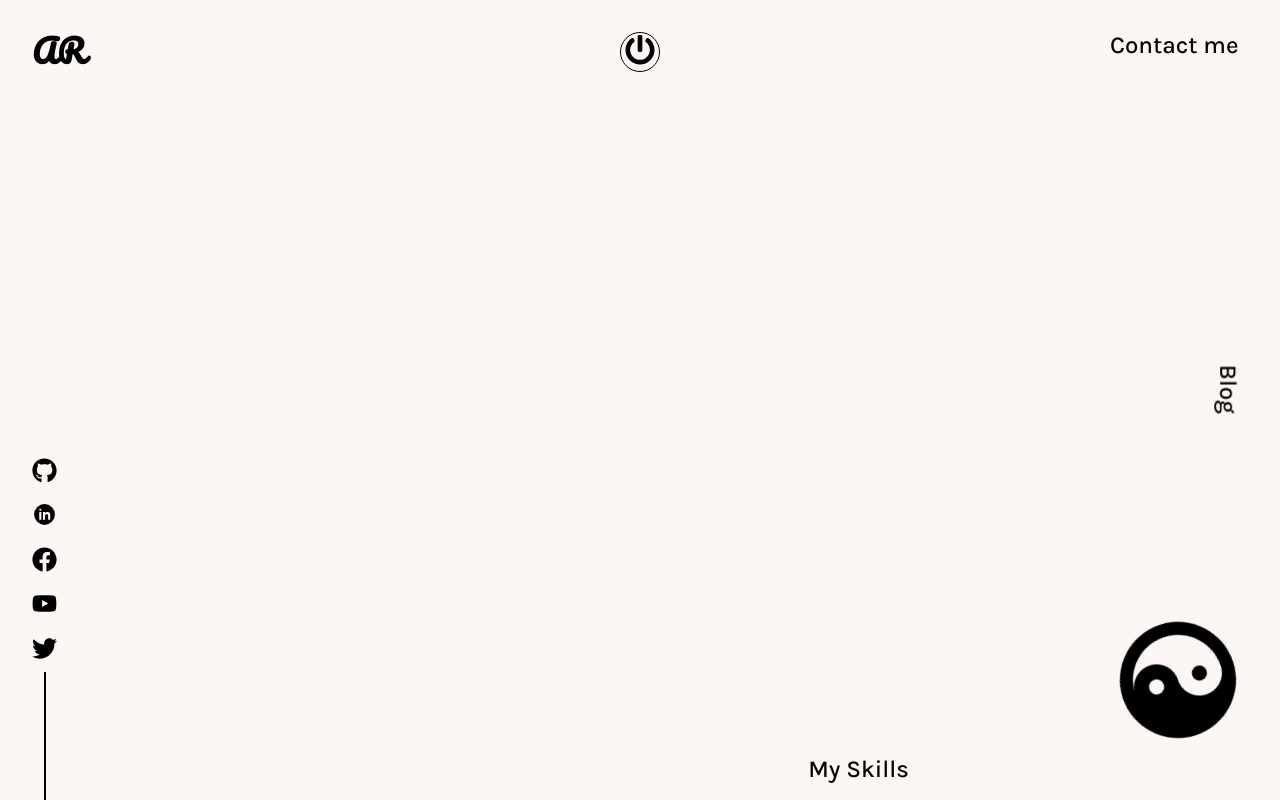
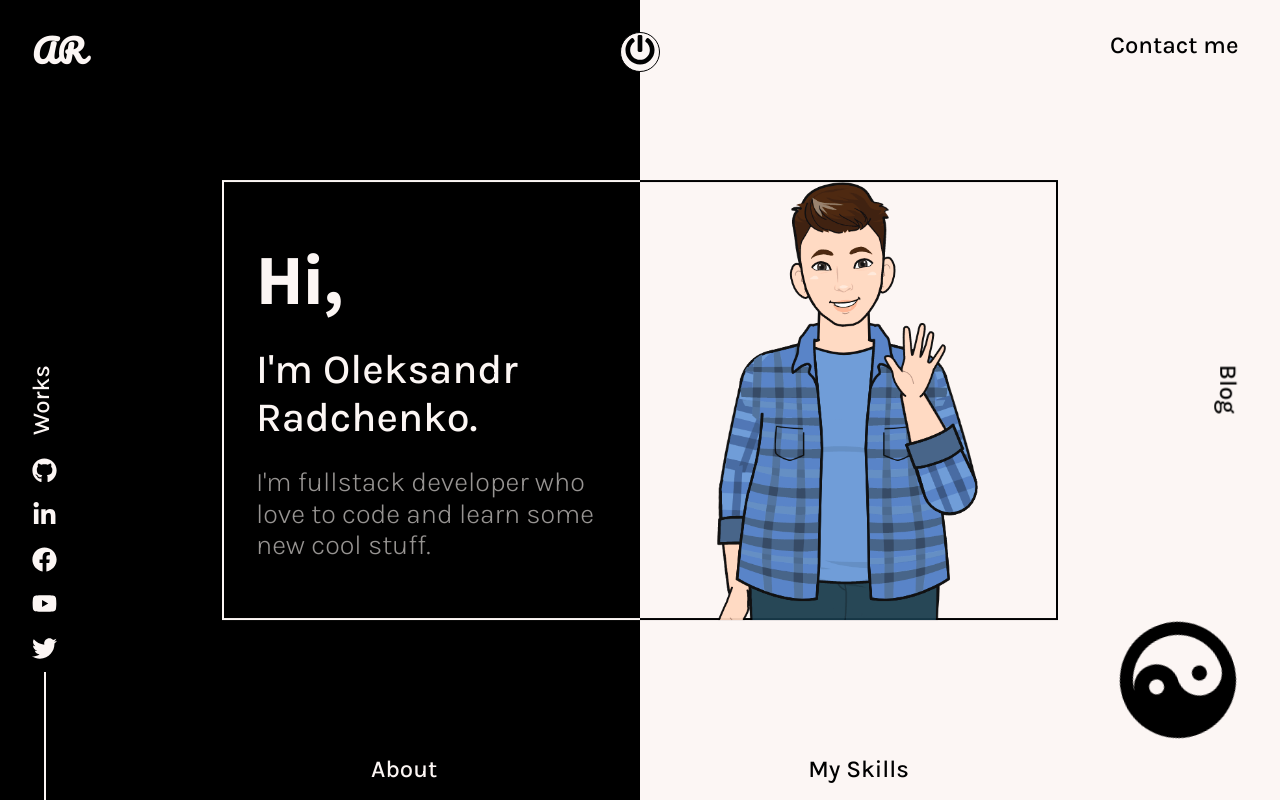
Before and after one commit to alexgold1994/react-portfolio, a React (Create React App) app: page / in a window 1280 px wide. Both pictures are taken after a click on the button "click here". Built offline with nearby package versions, Linux system fonts and the light colour scheme.

Commit message:
Add intro block.

```diff
--- /dev/null
+++ b/src/components/Intro/Intro.component.jsx
@@ -0,0 +1,34 @@
+import React from 'react'
+import { Box, SubBox, Text } from './Intro.style'
+import { motion } from 'framer-motion'
+import Programmer from '../../assets/Images/meArt.png'
+
+export const Intro = () => {
+  return (
+    <Box
+      initial={{ height: 0 }}
+      animate={{ height: '55vh' }}
+      transition={{ type: 'spring', duration: 2, delay: 1 }}
+    >
+      <SubBox>
+        <Text>
+          <h1>Hi,</h1>
+          <h3>I'm Oleksandr Radchenko.</h3>
+          <h6>
+            I'm fullstack developer who love to code and learn some new cool
+            stuff.
+          </h6>
+        </Text>
+      </SubBox>
+      <SubBox>
+        <motion.div
+          initial={{ opacity: 0 }}
+          animate={{ opacity: 1 }}
+          transition={{ duration: 1, delay: 2 }}
+        >
+          <img className="pic" src={Programmer} alt="Profile Pic" />
+        </motion.div>
+      </SubBox>
+    </Box>
+  )
+}
--- /dev/null
+++ b/src/components/Intro/Intro.style.js
@@ -0,0 +1,57 @@
+import styled from 'styled-components'
+import { motion } from 'framer-motion'
+
+export const Box = styled(motion.div)`
+  position: absolute;
+  left: 50%;
+  top: 50%;
+  transform: translate(-50%, -50%);
+  width: 65vw;
+  height: 55vh;
+  display: flex;
+  background: linear-gradient(
+        to right,
+        ${(props) => props.theme.body} 50%,
+        ${(props) => props.theme.text} 50%
+      )
+      bottom,
+    linear-gradient(
+        to right,
+        ${(props) => props.theme.body} 50%,
+        ${(props) => props.theme.text} 50%
+      )
+      top;
+  background-repeat: no-repeat;
+  background-size: 100% 2px;
+  border-left: 2px solid ${(props) => props.theme.body};
+  border-right: 2px solid ${(props) => props.theme.text};
+  z-index: 1;
+`
+export const SubBox = styled.div`
+  width: 50%;
+  position: relative;
+  display: flex;
+  .pic {
+    position: absolute;
+    bottom: 0;
+    left: 50%;
+    transform: translate(-50%, 0%);
+    width: 100%;
+    height: auto;
+  }
+`
+
+export const Text = styled.div`
+  font-size: calc(1em + 1.5vw);
+  color: ${(props) => props.theme.body};
+  padding: 2rem;
+  cursor: pointer;
+  display: flex;
+  flex-direction: column;
+  justify-content: space-evenly;
+  & > *:last-child {
+    color: ${(props) => `rgba(${props.theme.bodyRgba},0.6)`};
+    font-size: calc(0.5rem + 1.5vw);
+    font-weight: 300;
+  }
+`
--- /dev/null
+++ b/src/components/Intro/index.js
@@ -0,0 +1 @@
+export * from './Intro.component'
--- a/src/components/icons/Icons.js
+++ b/src/components/icons/Icons.js
@@ -76,17 +76,16 @@ export const Facebook = (props) => {
 
 export const Linkedin = (props) => (
   <svg
+    xmlns="http://www.w3.org/2000/svg"
     aria-hidden="true"
     data-prefix="fab"
     data-icon="linkedin"
-    xmlns="http://www.w3.org/2000/svg"
-    viewBox="0 0 48 48"
+    viewBox="0 0 448 512"
     {...props}
   >
-    <path fill={props.fill} d="M24 4a20 20 0 1 0 0 40 20 20 0 1 0 0-40Z" />
     <path
-      fill="#fff"
-      d="M14 19h4v15h-4zm1.988-2h-.022C14.772 17 14 16.11 14 14.999c0-1.135.796-1.999 2.011-1.999 1.217 0 1.966.864 1.989 1.999C18 16.11 17.228 17 15.988 17zM35 24.5a5.5 5.5 0 0 0-5.5-5.5 5.49 5.49 0 0 0-4.5 2.344V19h-4v15h4v-8a3 3 0 1 1 6 0v8h4v-9.5z"
+      fill={props.fill}
+      d="M100.28 448H7.4V148.9h92.88zM53.79 108.1C24.09 108.1 0 83.5 0 53.8a53.79 53.79 0 0 1 107.58 0c0 29.7-24.1 54.3-53.79 54.3zM447.9 448h-92.68V302.4c0-34.7-.7-79.2-48.29-79.2-48.29 0-55.69 37.7-55.69 76.7V448h-92.78V148.9h89.08v40.8h1.3c12.4-23.5 42.69-48.3 87.88-48.3 94 0 111.28 61.9 111.28 142.3V448z"
     />
   </svg>
 )
--- a/src/components/pages/Main/Main.jsx
+++ b/src/components/pages/Main/Main.jsx
@@ -8,7 +8,8 @@ import {
   BottomBar,
   About,
   Skills,
-  Center
+  Center,
+  DarkSide
 } from './Main.style'
 import PowerButton from '../../PowerButton/PowerButton'
 import { LogoComponent } from '../../Logo'
@@ -16,6 +17,7 @@ import { SocialIcons } from '../../SocialIcons'
 import { motion } from 'framer-motion'
 import { routes } from '../../../routing/routes'
 import { YinYang } from '../../icons/Icons'
+import { Intro } from '../../Intro'
 
 const Main = () => {
   const [click, setClick] = useState(false)
@@ -24,9 +26,9 @@ const Main = () => {
   return (
     <MainContainer>
       <Container>
-        <Center click={click}>
+        <DarkSide click={click}></DarkSide>
+        <Center click={click} onClick={() => handleClick()}>
           <YinYang
-            onClick={() => handleClick()}
             width={click ? 120 : 200}
             height={click ? 120 : 200}
             fill="currentColor"
@@ -35,8 +37,8 @@ const Main = () => {
         </Center>
 
         <PowerButton />
-        <LogoComponent />
-        <SocialIcons />
+        <LogoComponent theme={click ? 'dark' : 'light'} />
+        <SocialIcons theme={click ? 'dark' : 'light'} />
 
         <Contact
           target="_blank"
@@ -124,6 +126,7 @@ const Main = () => {
           </Skills>
         </BottomBar>
       </Container>
+      {click && <Intro />}
     </MainContainer>
   )
 }
--- a/src/components/pages/Main/Main.style.js
+++ b/src/components/pages/Main/Main.style.js
@@ -1,5 +1,5 @@
 import styled, { keyframes } from 'styled-components'
-import { NavLink, Link } from 'react-router-dom'
+import { NavLink } from 'react-router-dom'
 
 export const MainContainer = styled.div`
   background: ${(props) => props.theme.body};
@@ -101,7 +101,7 @@ export const Center = styled.button`
   }
 `
 
-export const DarkDiv = styled.div`
+export const DarkSide = styled.div`
   position: absolute;
   top: 0;
   background-color: #000;
```
Also changed, not shown: src/assets/Images/meArt.png (added).
